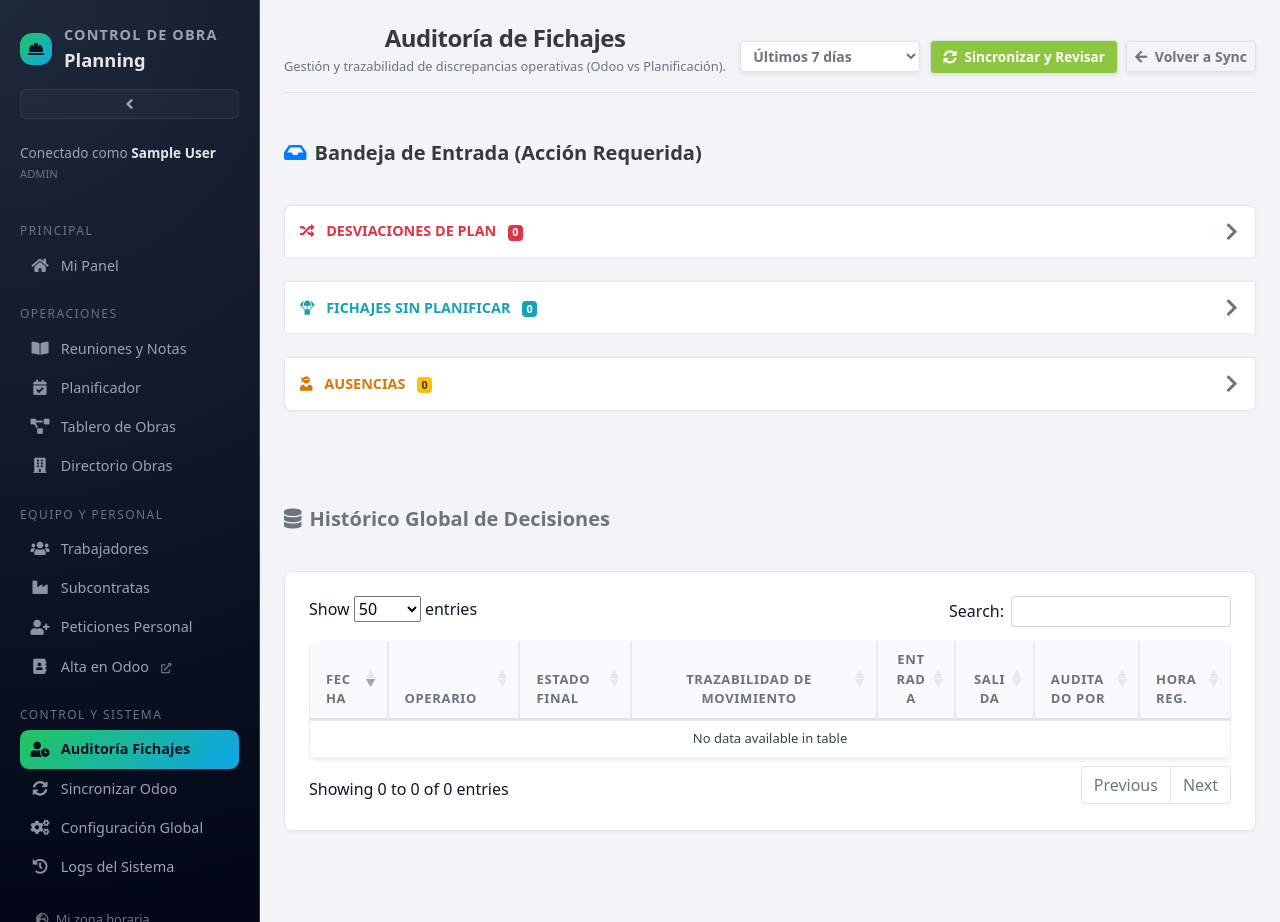
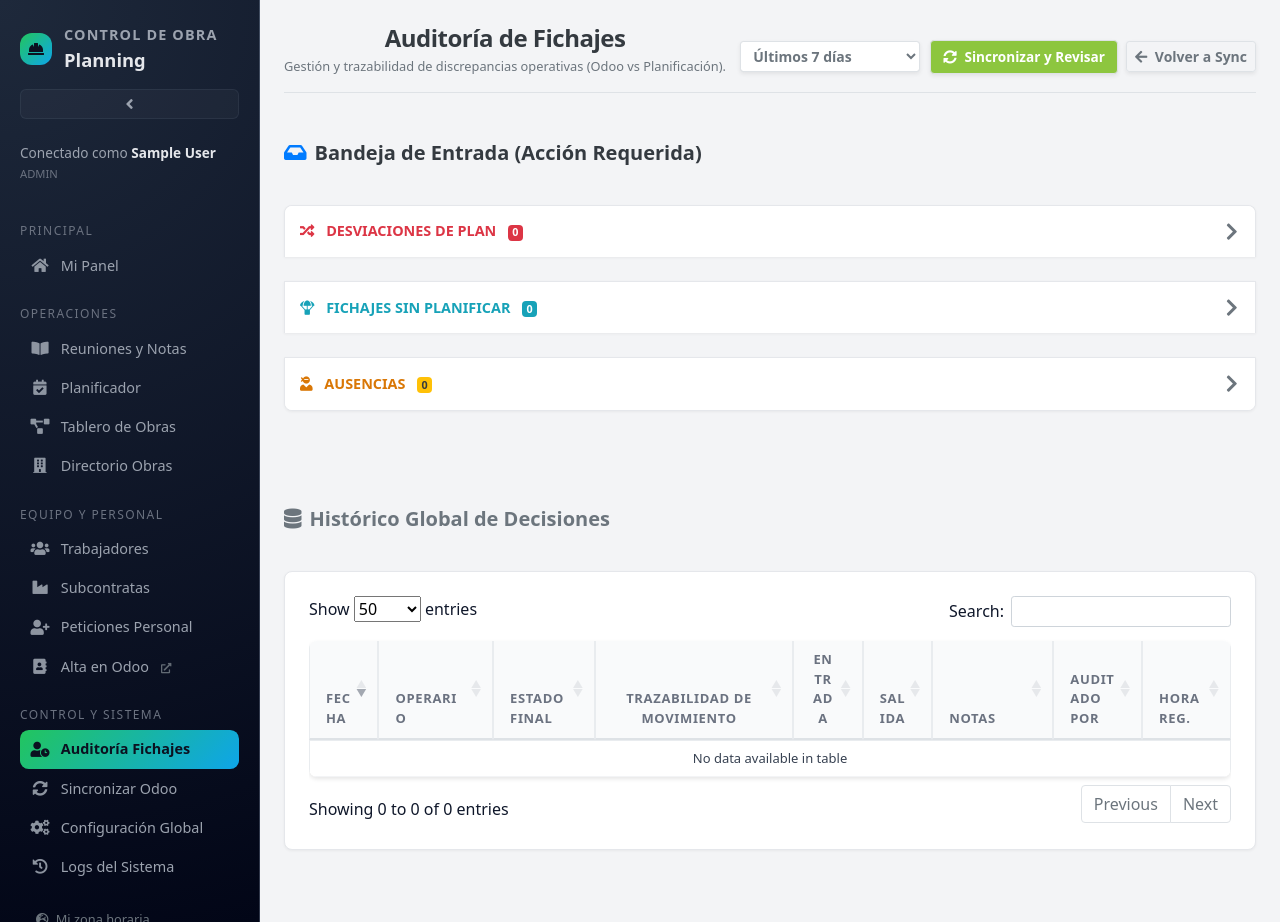
Before and after one commit to FSN0/Planner, a Flask app: page /sync/auditoria in a window 1280 px wide. Run offline with Flask 2, Linux system fonts and the light colour scheme; the visitor is signed in with stand-in values (Sample User, id 1); data comes from the database, SQL or seed files in the repository; data that the repository does not hold is empty; some libraries are stand-ins or nearby versions.

Commit message:
notas fichajes

```diff
--- a/app/models.py
+++ b/app/models.py
@@ -336,6 +336,7 @@ class RegistroFichaje(db.Model):
 
     check_in = db.Column(db.DateTime, nullable=True)
     check_out = db.Column(db.DateTime, nullable=True)
+    nota_odoo = db.Column(db.Text, nullable=True)
 
     # Lo que decía tu aplicación
     obra_planificada_id = db.Column(db.Integer, db.ForeignKey('obras.id'), nullable=True)
--- a/app/templates/sync/auditoria.html
+++ b/app/templates/sync/auditoria.html
@@ -1,6 +1,18 @@
 {% extends "base.html" %}
 {% block title %}Auditoría de Fichajes{% endblock %}
 {% block body_class %}layout-admin bg-light{% endblock %}
+
+{% macro celda_notas(reg) %}
+<td class="align-middle">
+    {% if reg.nota_odoo %}
+        <span class="d-block text-muted nota-fichaje-bloque" title="{{ reg.nota_odoo }}">
+            <i class="fas fa-sticky-note text-warning mr-1"></i>{{ reg.nota_odoo }}
+        </span>
+    {% else %}
+        <span class="text-muted">-</span>
+    {% endif %}
+</td>
+{% endmacro %}
 
 {% block extra_css %}
 <link rel="stylesheet" href="{{ url_for('static', filename='css/admin_layout.css') }}">
@@ -49,6 +61,17 @@
         z-index: 10000; display: flex; align-items: center; gap: 12px; pointer-events: none;
     }
     #customToast.show { transform: translateY(0); opacity: 1; pointer-events: auto; }
+
+    .nota-fichaje-bloque {
+        font-size: 0.75rem;
+        font-style: italic;
+        line-height: 1.35;
+        max-width: 100%;
+        overflow: hidden;
+        display: -webkit-box;
+        -webkit-line-clamp: 3;
+        -webkit-box-orient: vertical;
+    }
 
 </style>
 {% endblock %}
@@ -108,13 +131,14 @@
                     <table class="table table-pro" style="table-layout: fixed; width: 100%;">
                         <thead>
                             <tr>
-                                <th style="width: 8%;">Día</th>
-                                <th style="width: 15%;">Operario</th>
-                                <th style="width: 22%;">Asignación Original</th>
-                                <th style="width: 22%;">Fichaje Odoo (Realidad)</th>
-                                <th style="width: 8%; text-align: center;">Entrada</th>
-                                <th style="width: 8%; text-align: center;">Salida</th>
-                                <th style="width: 17%; text-align: right;">Resolución Rápida</th>
+                                <th style="width: 7%;">Día</th>
+                                <th style="width: 13%;">Operario</th>
+                                <th style="width: 18%;">Asignación Original</th>
+                                <th style="width: 18%;">Fichaje Odoo (Realidad)</th>
+                                <th style="width: 7%; text-align: center;">Entrada</th>
+                                <th style="width: 7%; text-align: center;">Salida</th>
+                                <th style="width: 15%;">Notas</th>
+                                <th style="width: 15%; text-align: right;">Resolución Rápida</th>
                             </tr>
                         </thead>
                         <tbody>
@@ -145,6 +169,7 @@
                                 <td class="text-center font-weight-bold text-danger" style="font-size: 0.85rem;">
                                     {{ reg.check_out|format_time if reg.check_out else '-' }}
                                 </td>
+                                {{ celda_notas(reg) }}
                                 <td class="text-right">
                                     <button class="btn btn-outline-danger btn-datatable mr-1" onclick="resolver({{ reg.id }}, 'mover')">Mover</button>
                                    <button class="btn btn-outline-primary btn-datatable mr-1" onclick="resolver({{ reg.id }}, 'anadir')">+ Añadir</button>
@@ -174,13 +199,14 @@
                     <table class="table table-pro" style="table-layout: fixed; width: 100%;">
                         <thead>
                             <tr>
-                                <th style="width: 8%;">Día</th>
-                                <th style="width: 15%;">Operario</th>
-                                <th style="width: 13%;">Estado Anterior</th>
-                                <th style="width: 25%;">Fichaje Odoo (Realidad)</th>
-                                <th style="width: 8%; text-align: center;">Entrada</th>
-                                <th style="width: 8%; text-align: center;">Salida</th>
-                                <th style="width: 23%; text-align: right;">Resolución Rápida</th>
+                                <th style="width: 7%;">Día</th>
+                                <th style="width: 13%;">Operario</th>
+                                <th style="width: 11%;">Estado Anterior</th>
+                                <th style="width: 20%;">Fichaje Odoo (Realidad)</th>
+                                <th style="width: 7%; text-align: center;">Entrada</th>
+                                <th style="width: 7%; text-align: center;">Salida</th>
+                                <th style="width: 15%;">Notas</th>
+                                <th style="width: 20%; text-align: right;">Resolución Rápida</th>
                             </tr>
                         </thead>
                         <tbody>
@@ -204,6 +230,7 @@
                                 <td class="text-center font-weight-bold text-danger" style="font-size: 0.85rem;">
                                     {{ reg.check_out|format_time if reg.check_out else '-' }}
                                 </td>
+                                {{ celda_notas(reg) }}
                                 <td class="text-right">
                                     <button class="btn btn-outline-primary btn-datatable mr-1" onclick="resolver({{ reg.id }}, 'anadir')" title="Asignar oficialmente a esta obra">Aceptar</button>
                                     <button class="btn btn-light border btn-datatable text-muted" onclick="resolver({{ reg.id }}, 'ignorar')" title="Ocultar esta alerta">Ignorar</button>
@@ -232,11 +259,12 @@
                     <table class="table table-pro" style="table-layout: fixed; width: 100%;">
                         <thead>
                             <tr>
-                                <th style="width: 8%;">Día</th>
-                                <th style="width: 17%;">Operario</th>
-                                <th style="width: 36%;">Asignación Original</th>
-                                <th style="width: 17%;">Problema</th>
-                                <th style="width: 22%; text-align: right;">Resolución Rápida</th>
+                                <th style="width: 7%;">Día</th>
+                                <th style="width: 15%;">Operario</th>
+                                <th style="width: 28%;">Asignación Original</th>
+                                <th style="width: 12%;">Problema</th>
+                                <th style="width: 15%;">Notas</th>
+                                <th style="width: 23%; text-align: right;">Resolución Rápida</th>
                             </tr>
                         </thead>
                         <tbody>
@@ -254,6 +282,7 @@
                                     </div>
                                 </td>
                                 <td><span class="text-danger font-weight-bold" style="font-size: 0.75rem;"><i class="fas fa-times-circle"></i> Sin registro Odoo</span></td>
+                                {{ celda_notas(reg) }}
                                 <td class="text-right">
 
                                     <button class="btn btn-outline-danger btn-datatable mr-1" onclick="resolver({{ reg.id }}, 'confirmar_ausencia')" title="Falta real (Mantiene la planificación)">Ausencia</button>
@@ -350,13 +379,14 @@
             <table id="historialTable" class="table table-pro table-hover w-100" style="table-layout: fixed; width: 100%;">
                 <thead>
                     <tr>
-                        <th style="width: 7%;">Fecha</th>
-                        <th style="width: 15%;">Operario</th>
-                        <th style="width: 12%;">Estado Final</th>
-                        <th style="width: 32%; text-align: center;">Trazabilidad de Movimiento</th>
-                        <th style="width: 7%; text-align: center;">Entrada</th>
-                        <th style="width: 7%; text-align: center;">Salida</th>
-                        <th style="width: 11%;">Auditado Por</th>
+                        <th style="width: 6%;">Fecha</th>
+                        <th style="width: 13%;">Operario</th>
+                        <th style="width: 11%;">Estado Final</th>
+                        <th style="width: 26%; text-align: center;">Trazabilidad de Movimiento</th>
+                        <th style="width: 6%; text-align: center;">Entrada</th>
+                        <th style="width: 6%; text-align: center;">Salida</th>
+                        <th style="width: 14%;">Notas</th>
+                        <th style="width: 9%;">Auditado Por</th>
                         <th style="width: 9%;">Hora Reg.</th>
                     </tr>
                 </thead>
@@ -426,6 +456,7 @@
                         <td class="text-center font-weight-bold text-danger" style="font-size: 0.8rem;">
                             {{ reg.check_out|format_time if reg.check_out else '-' }}
                         </td>
+                        {{ celda_notas(reg) }}
                         <td>
                             {% if reg.resuelto_por %}
                                 <a href="{{ url_for('admin.worker_panel', user_id=reg.resuelto_por.id) }}" class="link-user" style="font-size: 0.75rem;">
--- /dev/null
+++ b/scripts/add_nota_odoo_fichajes.sql
@@ -0,0 +1,4 @@
+-- Migración manual: notas de fichaje desde Odoo (campo 'note')
+-- Ejecutar si no usas Flask-Migrate automático.
+
+ALTER TABLE registros_fichajes ADD COLUMN IF NOT EXISTS nota_odoo TEXT;
```
Also changed, not shown: app/services/person_day_timeline_service.py (+27 -0 lines), app/services/sync_service.py (+45 -10 lines), 1 other file.
